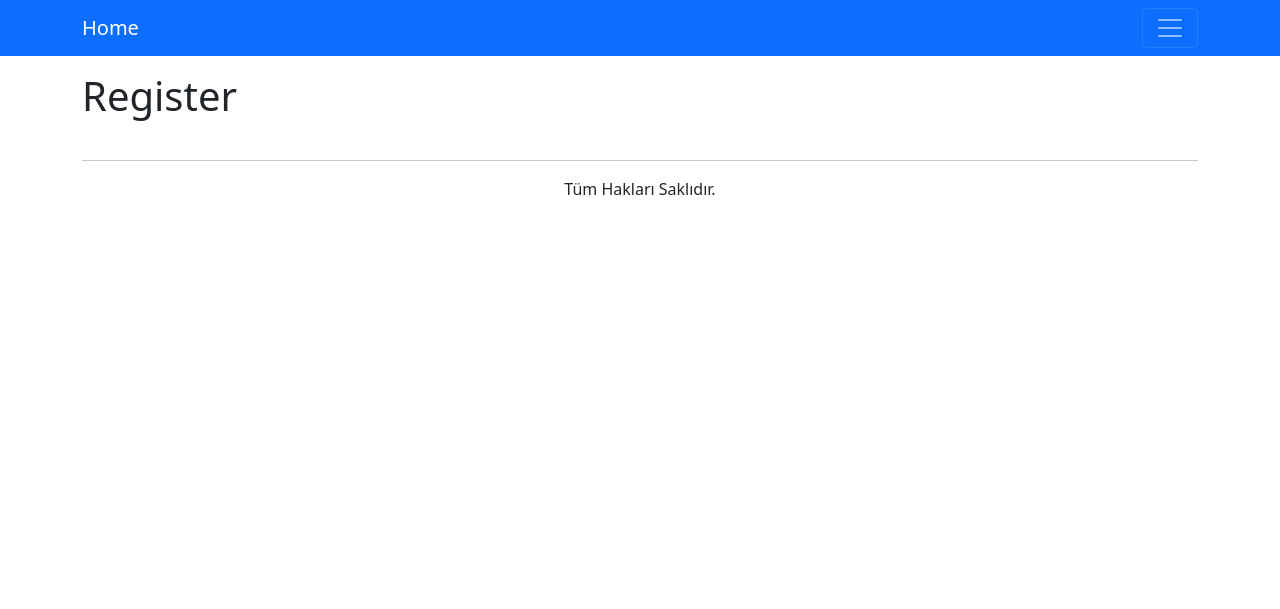
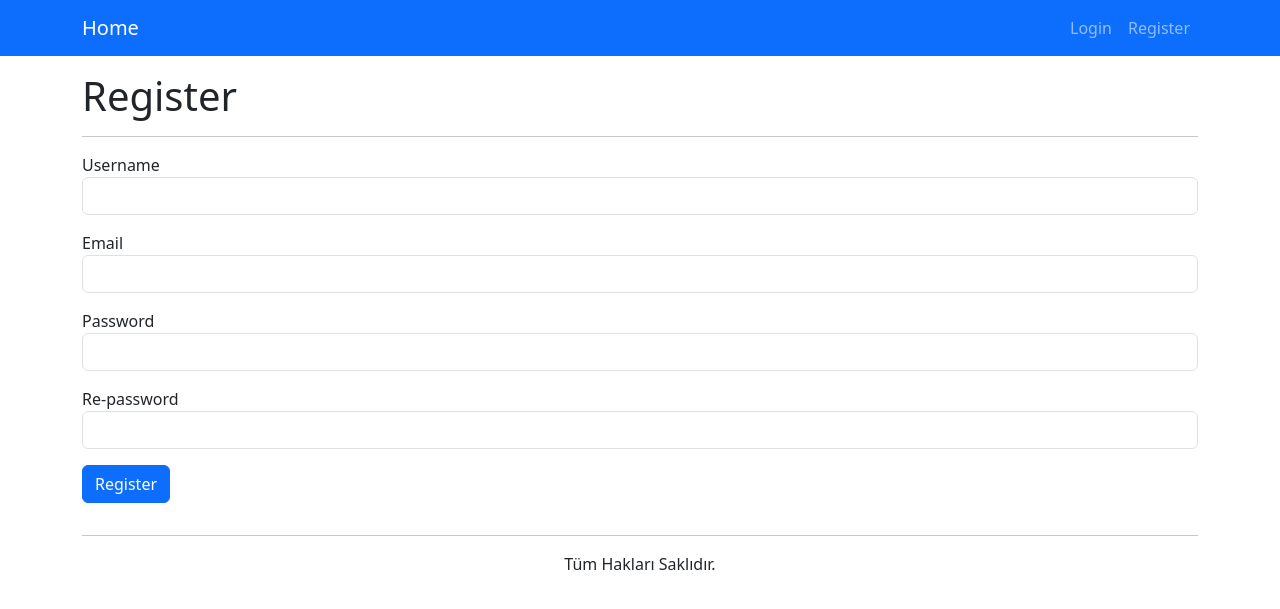
Before and after one commit to ulasgulhan/learn-django, a Django app: page /account/register in a window 1280 px wide. Shown: the top 609 px of the page. Run offline with Django 4.2, Linux system fonts and the light colour scheme.

Commit message:
auth process created. html forms for auth

```diff
--- a/course/examples/account/templates/account/register.html
+++ b/course/examples/account/templates/account/register.html
@@ -13,6 +13,33 @@
     <div class="row">
         <div class="col">
           <h1>Register</h1>
+          <hr>
+          <form method="POST">
+            {% csrf_token %}
+            {% if error %}
+            <div class="alert alert-warning">
+              {{error}}
+            </div>
+          {% endif %}
+            <div class="mb-3">
+              <label for="username" class="form-laber">Username</label>
+              <input type="text" name="username" id="username" class="form-control" required>
+            </div>
+            <div class="mb-3">
+              <label for="email" class="form-laber">Email</label>
+              <input type="email" name="email" id="email" class="form-control" required>
+            </div>
+            <div class="mb-3">
+              <label for="password" class="form-laber">Password</label>
+              <input type="password" name="password" id="password" class="form-control" required>
+            </div>
+            <div class="mb-3">
+              <label for="repassword" class="form-laber">Re-password</label>
+              <input type="password" name="repassword" id="repassword" class="form-control" required>
+            </div>
+
+            <input type="submit" value="Register" class="btn btn-primary">
+          </form>
         </div>
     </div>
 </div>
--- a/course/examples/account/urls.py
+++ b/course/examples/account/urls.py
@@ -4,5 +4,5 @@ from . import views
 urlpatterns = [
     path('login', views.login_request, name='login'),
     path('register', views.register_request, name='register'),
-    path('logout', views.logout, name='logout'),
+    path('logout', views.logout_request, name='logout'),
 ]
--- a/course/examples/account/views.py
+++ b/course/examples/account/views.py
@@ -1,13 +1,49 @@
+from django.contrib.auth.models import User
 from django.shortcuts import redirect, render
+from django.contrib.auth import authenticate, login, logout
 
 
 def login_request(request):
-    return render(request, 'account/login.html')
+    if request.user.is_authenticated:
+        return redirect('index')
+    if request.method == 'POST':
+        username = request.POST['username']
+        password = request.POST['password']
+        user = authenticate(request, username=username, password=password)
+
+        if user is not None:
+            login(request, user)
+            return redirect('index')
+        else:
+            return render(request, 'account/login.html', {
+                'error': 'Wrong username or password'
+            })
+    else:
+        return render(request, 'account/login.html')
 
 
 def register_request(request):
-    return render(request, 'account/register.html')
+    if request.method == 'POST':
+        username = request.POST['username']
+        email = request.POST['email']
+        password = request.POST['password']
+        repassword = request.POST['repassword']
+        if password == repassword:
+            if User.objects.filter(username = username).exists():
+                return render(request, 'account/register.html', {'error': 'This username is taken'})
+            else:
+                if User.objects.filter(email = email).exists():
+                    return render(request, 'account/register.html', {'error': 'This email is taken'})
+                else:
+                    user = User.objects.create_user(username=username, email=email, password=password)
+                    user.save()
+                    return redirect('login')
+        else:
+            return render(request, 'account/register.html', {'error': 'Passwords not match'})
+    else:
+        return render(request, 'account/register.html')
 
 
-def logout(request):
+def logout_request(request):
+    logout(request)
     return redirect('index')
--- a/course/examples/templates/partials/_header.html
+++ b/course/examples/templates/partials/_header.html
@@ -1,7 +1,7 @@
 <header>
-    <nav class="navbar navbar-extend-lg navbar-dark bg-primary mb-3">
+    <nav class="navbar navbar-expand-lg navbar-dark bg-primary mb-3">
         <div class="container">
-            <a class="navbar-brand" href='/products'>Home</a>
+            <a class="navbar-brand" href="/products">Home</a>
 
             <button class="navbar-toggler" type="button" data-bs-toggle="collapse" data-bs-target="#navbarDropdown">
                 <span class="navbar-toggler-icon"></span>
@@ -9,18 +9,23 @@
 
             <div class="collapse navbar-collapse" id="navbarDropdown">
                 <ul class="navbar-nav ms-auto">
+
+                    {% if user.is_authenticated %}
+                        <li class="nav-item">
+                            <a href="{% url "logout" %}" class="nav-link">Logout</a>
+                        </li>
+                        <li class="nav-item">
+                            <a href="#" class="nav-link">Hoş Geldin, {{user.username}}</a>
+                        </li>
+                    {% else %}
                         <li class="nav-item">
                             <a href="{% url "login" %}" class="nav-link">Login</a>
                         </li>
                         <li class="nav-item">
                             <a href="{% url "register" %}" class="nav-link">Register</a>
                         </li>
-                    <li class="nav-item">
-                        <a href="{% url "logout" %}" class="nav-link">Logout</a>
-                    </li>
-                    <li class="nav-item">
-                        <a href="#" class="nav-link">Username</a>
-                    </li>
+                    {% endif %}
+
 
                 </ul>
             </div>
```
Also changed, not shown: course/examples/account/templates/account/login.html (+18 -0 lines), course/examples/db.sqlite3. Lines whose indentation alone changed are shown as unchanged.
